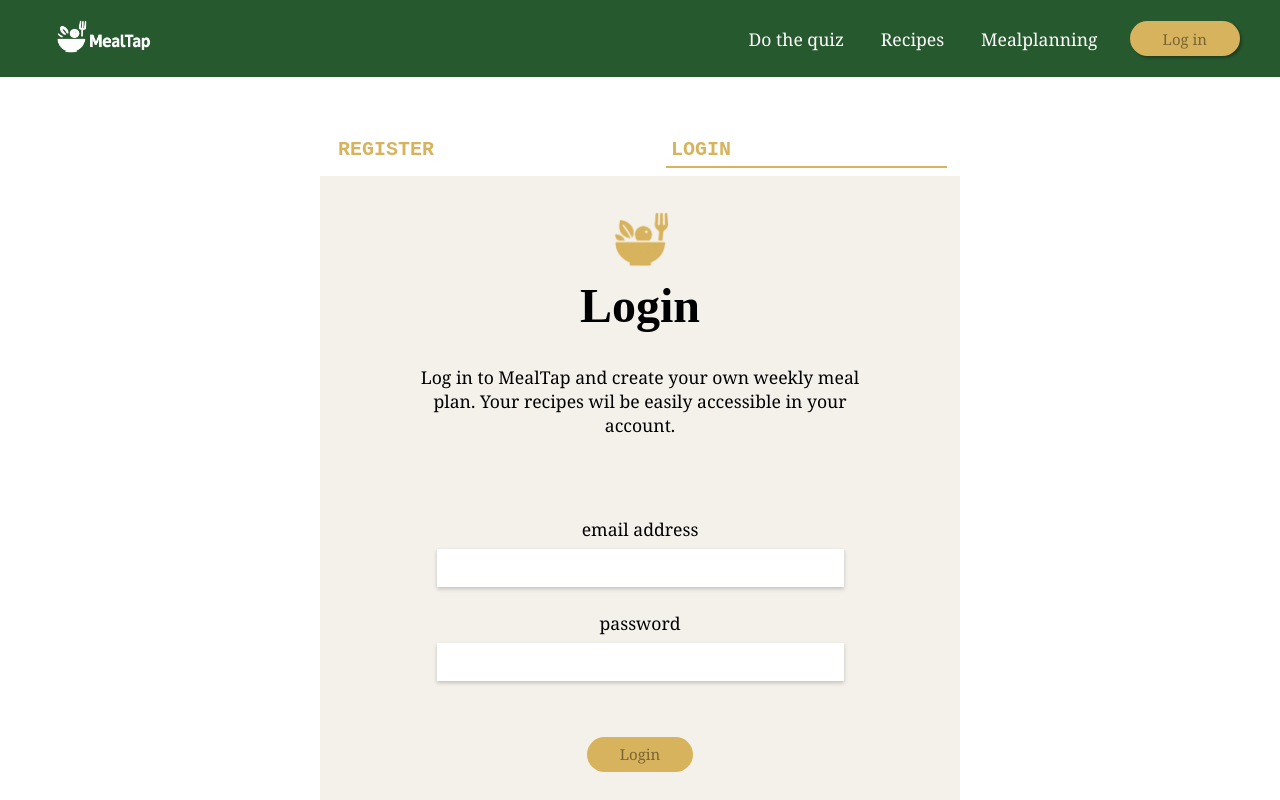
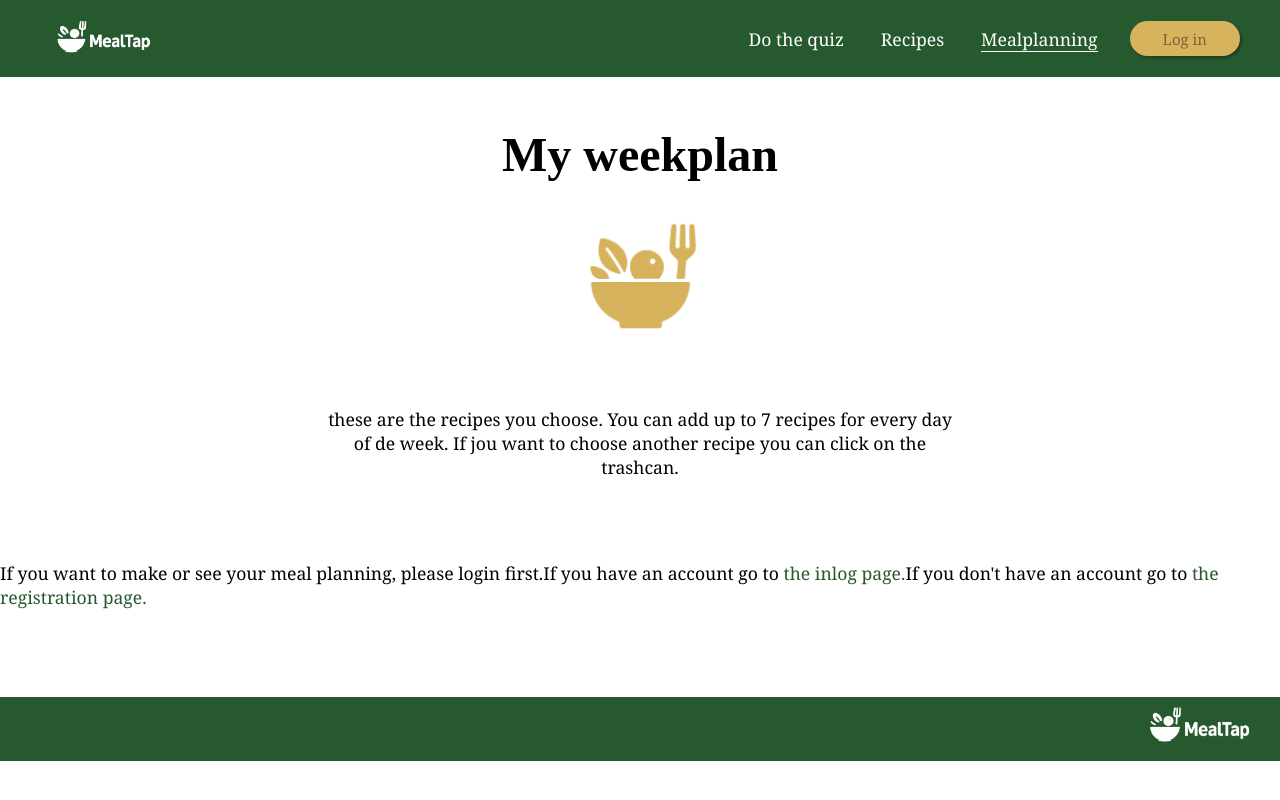
Before and after one commit to tessaiswijs/eindproject_frontend_novi, a React (Vite) app: page /mealplanning in a window 1280 px wide. Before the commit this address led to /signin. Shown: the top 800 px of the page. Built offline with nearby package versions, Linux system fonts and the light colour scheme; a web font is replaced by a local one.

Commit message:
toevoegen login links op mealplan pagina

```diff
--- a/src/App.jsx
+++ b/src/App.jsx
@@ -31,7 +31,7 @@ function App() {
                     <Route path="/signup" element={<SignUp />}/>
 
                     <Route path="/quiz" element={<Quiz />}/>
-                    <Route path="/mealplanning" element={isAuth ? <MealPlanning /> : <Navigate to= "/signin"/>}/>
+                    <Route path="/mealplanning" element={<MealPlanning />}/>
 
                     <Route path="/recipeoverview" element={<RecipeOverview />}/>
                     <Route path="/recipe/:id" element={<Recipe />}/>
--- a/src/pages/mealPlanning/MealPlanningPage.jsx
+++ b/src/pages/mealPlanning/MealPlanningPage.jsx
@@ -1,7 +1,7 @@
-
 import './MealPlanningPage.css'
 import MealCard from '../../components/mealCard/MealCard.jsx';
 import Button from "../../components/button/Button.jsx";
+import {Link} from "react-router-dom";
 
 
 function MealPlanning() {
@@ -10,14 +10,30 @@ function MealPlanning() {
         // voor het ophalen van de API, daarvoor hier nog toevoegen
     };
 
+    const isLoggedIn = localStorage.getItem("token");
+
     return (
         <>
             <header className="page-header-mealplanpage">
+
                 <h1>My weekplan</h1>
+
                 <img className="yellow-logo-container" src="/src/assets/logo_yellow.png" alt="logo"/>
+
                 <p>these are the recipes you choose. You can add up to 7 recipes for every day of de week.
                     If jou want to choose another recipe you can click on the trashcan.</p>
             </header>
+
+            {!isLoggedIn ? (
+                <p className="login-link-container"> If you want to make or see your meal planning, please login first.
+
+                    <span className="login-sentence">If you have an account go to<Link
+                        to="/signin"> the inlog page.</Link></span>
+                    <span className="registration-sentence">If you don't have an account go to<Link
+                        to="/signup"> the registration page.</Link></span>
+                </p>
+            ) : (
+
 
                 <main className="weekplan-section">
                     <div className="weekplan-container">
@@ -118,7 +134,7 @@ function MealPlanning() {
 
                 </main>
 
-
+            )}
         </>
     );
 }
```
Lines whose indentation alone changed are shown as unchanged.
